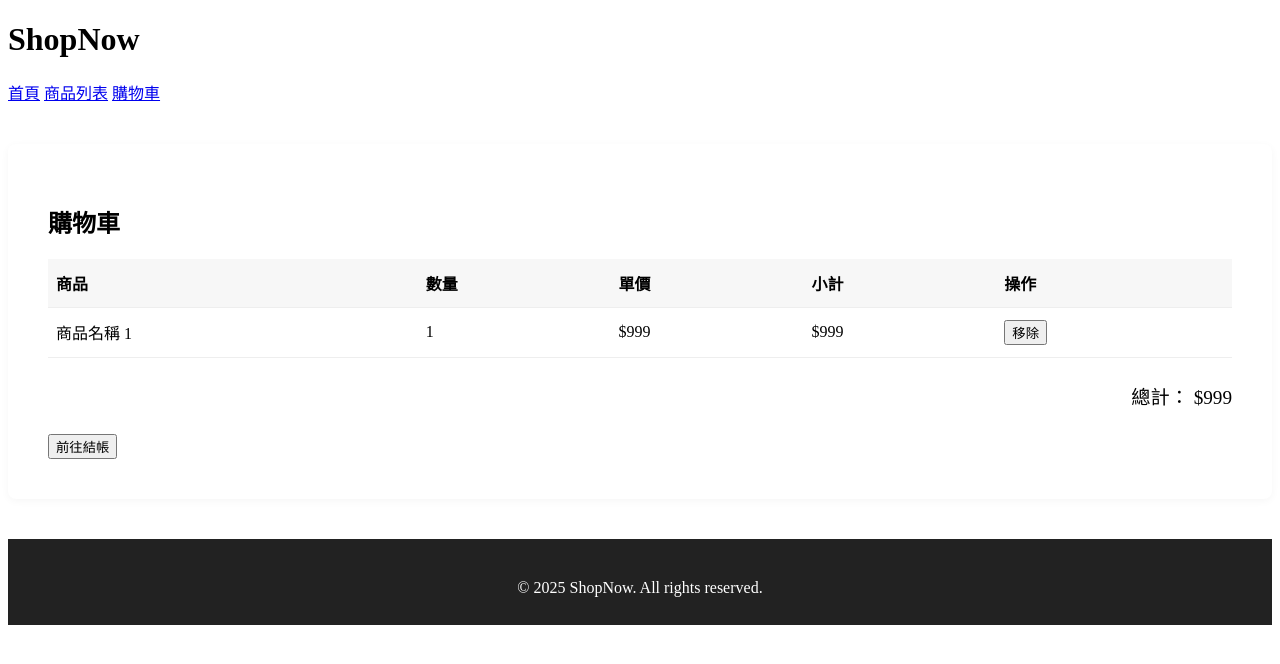
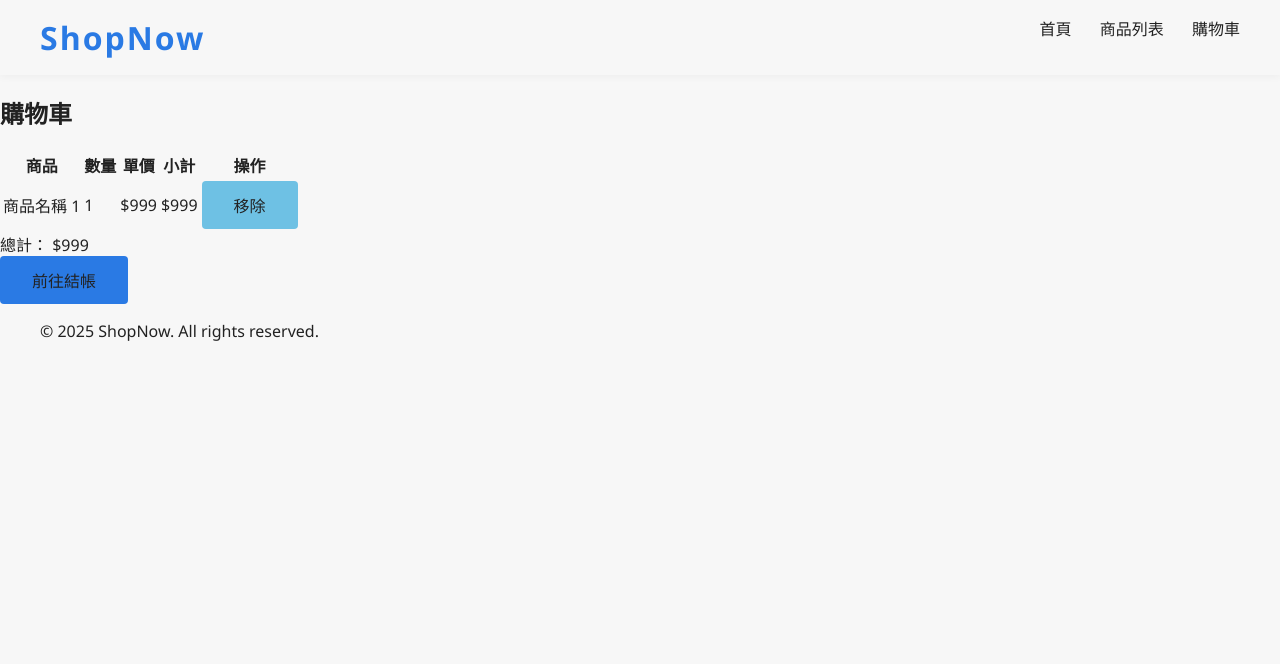
Before and after one commit to tomasysh/20250623_scss, a website: page cart.html in a window 1280 px wide. Drawn offline with nearby package versions, Linux system fonts and the light colour scheme; files that its build step writes are made by us from their sources.

Commit message:
feat: 更新購物車、商品詳情及商品列表頁面樣式，統一使用主樣式檔

```diff
--- a/cart.html
+++ b/cart.html
@@ -4,9 +4,9 @@
   <meta charset="UTF-8">
   <meta name="viewport" content="width=device-width, initial-scale=1.0">
   <title>購物車 - ShopNow</title>
-  <link rel="stylesheet" href="style.css">
+  <link rel="stylesheet" href="dist/css/main.css">
 </head>
-<body>
+<body class="theme-light">
   <header>
     <div class="container">
       <h1 class="logo">ShopNow</h1>
```
Also changed, not shown: product.html (+2 -2 lines), products.html (+2 -2 lines).
